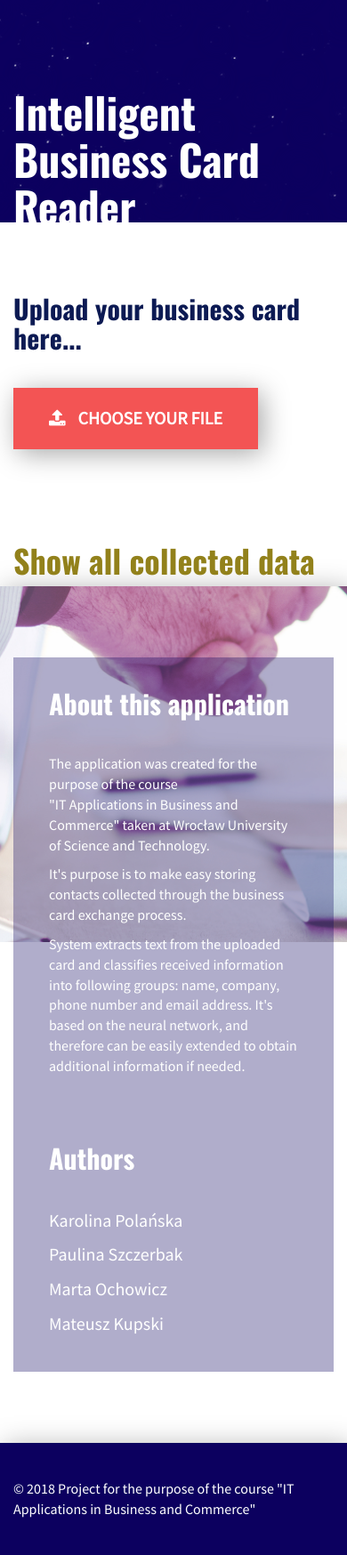
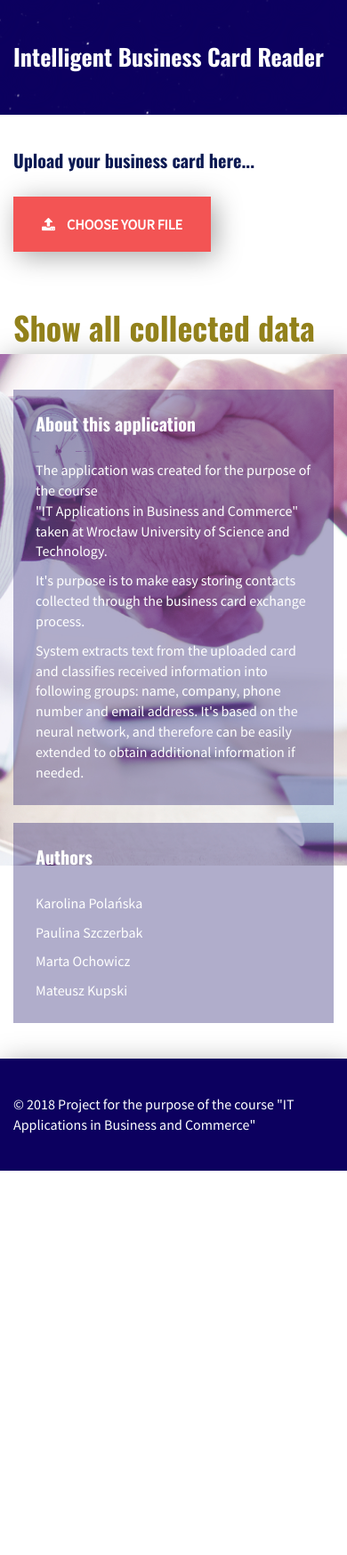
Before and after one commit to 209163/IT_APP_WE0730_business_card_reader, a Django app: page / in a window 390 px wide. Shown: the whole page at 89% size. After the commit the page ends 1316 px from the top, so only its background shows below. Run offline with Django 3.2, Linux system fonts and the light colour scheme; some libraries are stand-ins or nearby versions.

Commit message:
Provide responsive versions for frontend template.

```diff
--- a/business_card_reader_app/templates/business_card_reader_app/index.html
+++ b/business_card_reader_app/templates/business_card_reader_app/index.html
@@ -55,12 +55,12 @@
                     </div>
                 </div>
                 <div class="row" id="results">
-                    <div class="col-sm-6">
+                    <div class="col-md-6">
                         <div class="visit-card-content invisible">
                             <img src="{% static 'img/card.jpg' %}" alt="">
                         </div>
                     </div>
-                    <div class="col-sm-6">
+                    <div class="col-md-6">
                         <div class="card-details invisible">
                             <p><b><i class="fa fa-user"></i> Name:</b> Jan Kowalsky</p>
                             <p><b><i class="fa fa-briefcase"></i> Company:</b> Wrocław University of Science and Technology</p>
@@ -93,7 +93,7 @@
             <div class="about">
                 <div class="container">
                     <div class="row">
-                        <div class="col-sm-6">
+                        <div class="col-md-6">
                             <div class="author-box">
                                 <h2>About this application</h2>
                                 <div class="small">
@@ -105,7 +105,7 @@
                                 </div>
                             </div>
                         </div>
-                        <div class="col-sm-6">
+                        <div class="col-md-6">
                             <div class="author-box">
                                 <h2>Authors</h2>
                                 <p>Karolina Polańska</p>
--- a/static/css/style.css
+++ b/static/css/style.css
@@ -186,7 +186,6 @@ i.fa {
     padding-left: 30px;
 }
 .card-details p {
-    font-size: 20px;
     margin-bottom: 20px;
 }
 .card-details i {
@@ -219,6 +218,94 @@ footer {
     -webkit-box-shadow: 5px 5px 30px 0px rgba(0,0,0,0.35);
 }
 
+@media all and (max-width: 1199px) {
+
+    header {
+        height: 210px;
+}
+    header h1 {
+        padding-top: 80px;
+        font-size: 38px;
+    }
+    p {
+        font-size: 16px;
+    }
+    .card-details p {
+        margin-bottom: 13px;
+    }
+    h2{
+        font-size: 26px;
+        margin-bottom: 30px;
+    }
+    .upload-section {
+        margin: 60px 0;
+    }
+    .about {
+        padding: 60px 0;
+    }
+    .inputfile + label, .infobox {
+        font-size: 16px;
+        padding: 20px 32px;
+    }
+}
+@media all and (max-width: 991px) {
+    .author-box {
+        padding: 12px 35px 25px;
+        margin-bottom: 20px;
+    }
+    .about {
+        padding: 60px 0 40px;
+    }
+    .visit-card-content {
+        max-width: 500px;
+    }
+    #results > div {
+        padding-bottom: 30px;
+    }
+    #results.active {
+        max-height: 800px;
+    }
+    .card-details {
+        padding-left: 0px;
+        padding-bottom: 50px;
+    }
+}
+@media all and (max-width: 600px) {
+    header {
+        height: auto;
+    }
+    header h1 {
+        padding-top: 60px;
+        padding-bottom: 60px;
+        font-size: 30px;
+    }
+    .upload-section {
+        margin: 40px 0;
+    }
+    .card-details {
+        padding-bottom: 20px;
+    }
+    .infobox {
+        margin-top: 20px;
+    }
+    .about {
+        padding: 50px 0 30px;
+    }
+}
+
 @media all and (max-width: 450px) {
-
+    header h1 {
+        padding-top: 50px;
+        padding-bottom: 50px;
+        font-size: 26px;
+    }
+    h2 {
+        font-size: 20px;
+    }
+    .about {
+        padding: 40px 0 20px;
+    }
+    .author-box {
+        padding: 7px 25px 15px;
+    }
 }
```
